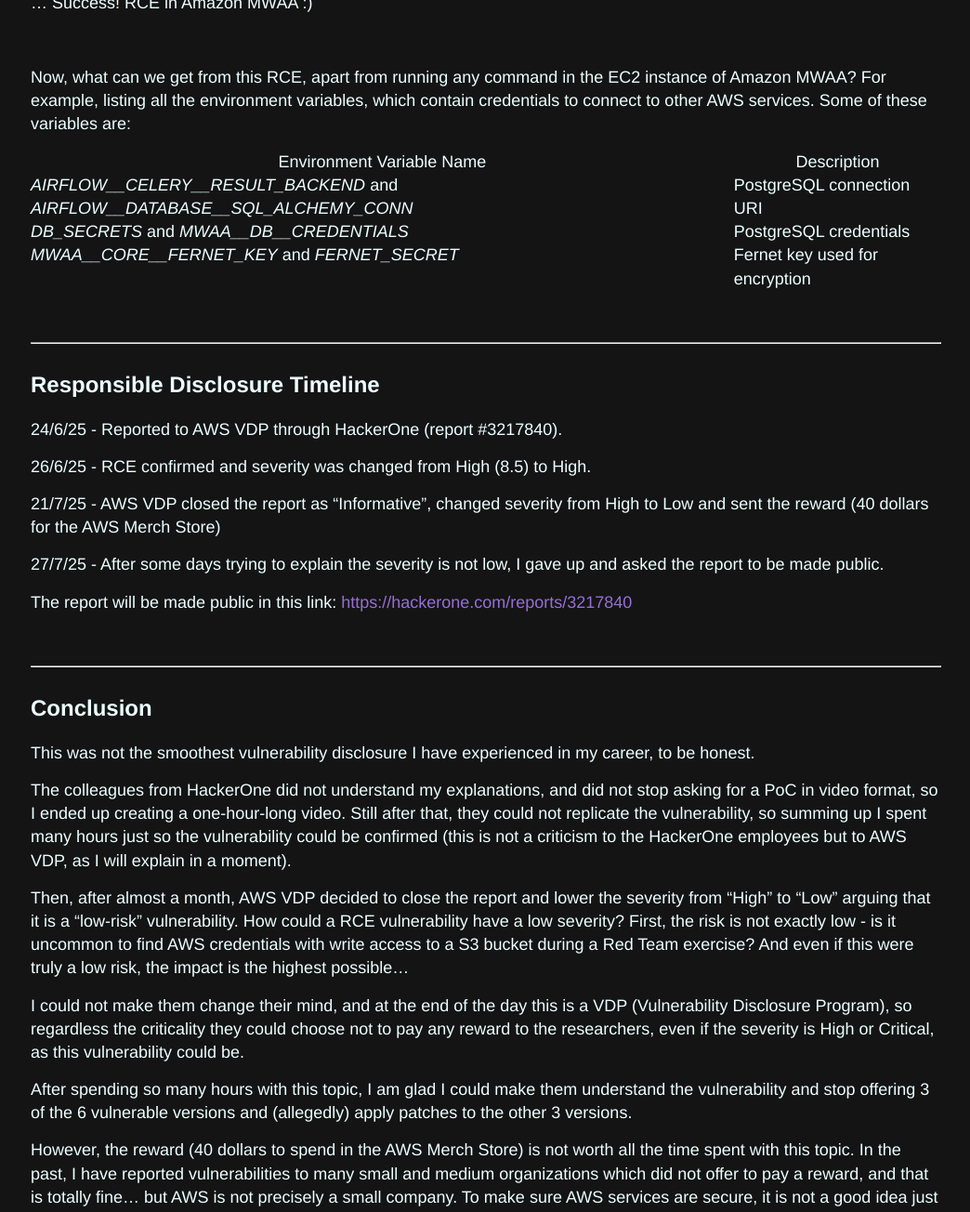
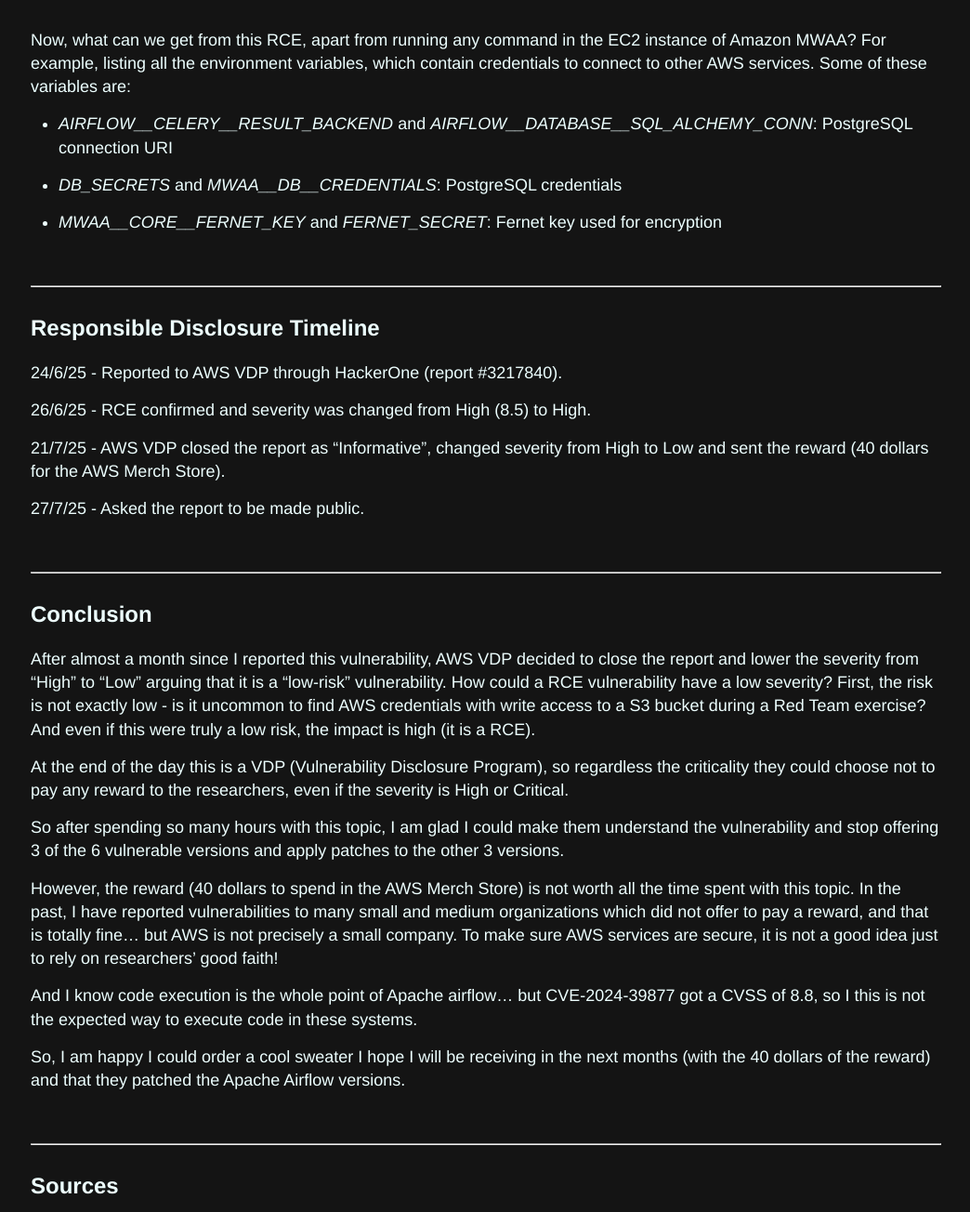
Before and after one commit to ricardojoserf/ricardojoserf.github.io, a Jekyll site: the page built from _posts/2025-7-28-amazonmwaa.md, in a window 1280 px wide and 1400 px high, scrolled down 6745 px, cut to the strip 96-1400 px from the top of the window. Shown: the whole strip at 93% size, without its empty margins (117-1161 px from the left). Built offline with Jekyll 4.4.1, drawn with Linux system fonts in a browser that asks for light colours; some of the changed text lies outside the part shown.

Commit message:
Update 2025-7-28-amazonmwaa.md

```diff
--- a/_posts/2025-7-28-amazonmwaa.md
+++ b/_posts/2025-7-28-amazonmwaa.md
@@ -8,12 +8,9 @@
 
 <!--more-->
 
-
-This is because Amazon has been offering 8 different versions of Apache Airflow, and 6 of them are vulnerable to CVE-2024-39877. After reporting this problem, 3 of the 6 vulnerable versions are not offered anymore and they have (allegedly) applied patches to the other 3 previously vulnerable versions.
+This is because Amazon has been offering 8 different versions of Apache Airflow, and 6 of them are vulnerable to CVE-2024-39877. After reporting this problem, 3 of the 6 vulnerable versions are not offered anymore and they have applied patches to the other 3 previously vulnerable versions.
 
 In this post I will explain how incredibly easy it is to exploit this in AWS, which makes this an even more critical vulnerability in my opinion (despite that, as I will explain later, AWS VDP surprisingly considers this a low-severity vulnerability).
-
-Repository: [https://github.com/ricardojoserf/amazon-mwaa-RCE](https://github.com/ricardojoserf/amazon-mwaa-RCE)
 
 <br>
 
@@ -196,18 +193,15 @@
 
 <br>
 
-
 Now, what can we get from this RCE, apart from running any command in the EC2 instance of Amazon MWAA? For example, listing all the environment variables, which contain credentials to connect to other AWS services. Some of these variables are:
 
-| Environment Variable Name                                               | Description                                    |
-|-------------------------------------------------------------------------|------------------------------------------------|
-| *AIRFLOW__CELERY__RESULT_BACKEND* and *AIRFLOW__DATABASE__SQL_ALCHEMY_CONN* | PostgreSQL connection URI                      |
-| *DB_SECRETS* and *MWAA__DB__CREDENTIALS*                                    | PostgreSQL credentials                         |
-| *MWAA__CORE__FERNET_KEY* and *FERNET_SECRET*                                | Fernet key used for encryption                 |
+- *AIRFLOW__CELERY__RESULT_BACKEND* and *AIRFLOW__DATABASE__SQL_ALCHEMY_CONN*: PostgreSQL connection URI
 
+- *DB_SECRETS* and *MWAA__DB__CREDENTIALS*: PostgreSQL credentials
+
+- *MWAA__CORE__FERNET_KEY* and *FERNET_SECRET*: Fernet key used for encryption
 
 <br>
-
 
 --------------------------
 
@@ -217,12 +211,9 @@
 
 26/6/25 - RCE confirmed and severity was changed from High (8.5) to High.
 
-21/7/25 - AWS VDP closed the report as "Informative", changed severity from High to Low and sent the reward (40 dollars for the AWS Merch Store)
+21/7/25 - AWS VDP closed the report as "Informative", changed severity from High to Low and sent the reward (40 dollars for the AWS Merch Store).
 
-27/7/25 - After some days trying to explain the severity is not low, I gave up and asked the report to be made public.
-
-
-The report will be made public in this link: [https://hackerone.com/reports/3217840](https://hackerone.com/reports/3217840)
+27/7/25 - Asked the report to be made public.
 
 <br>
 
@@ -230,17 +221,17 @@
 
 ## Conclusion
 
-This was not the smoothest vulnerability disclosure I have experienced in my career, to be honest.
+After almost a month since I reported this vulnerability, AWS VDP decided to close the report and lower the severity from "High" to "Low" arguing that it is a "low-risk" vulnerability. How could a RCE vulnerability have a low severity? First, the risk is not exactly low - is it uncommon to find AWS credentials with write access to a S3 bucket during a Red Team exercise? And even if this were truly a low risk, the impact is high (it is a RCE).
 
-The colleagues from HackerOne did not understand my explanations, and did not stop asking for a PoC in video format, so I ended up creating a one-hour-long video. Still after that, they could not replicate the vulnerability, so summing up I spent many hours just so the vulnerability could be confirmed (this is not a criticism to the HackerOne employees but to AWS VDP, as I will explain in a moment).
+At the end of the day this is a VDP (Vulnerability Disclosure Program), so regardless the criticality they could choose not to pay any reward to the researchers, even if the severity is High or Critical.
 
-Then, after almost a month, AWS VDP decided to close the report and lower the severity from "High" to "Low" arguing that it is a "low-risk" vulnerability. How could a RCE vulnerability have a low severity? First, the risk is not exactly low - is it uncommon to find AWS credentials with write access to a S3 bucket during a Red Team exercise? And even if this were truly a low risk, the impact is the highest possible...
-
-I could not make them change their mind, and at the end of the day this is a VDP (Vulnerability Disclosure Program), so regardless the criticality they could choose not to pay any reward to the researchers, even if the severity is High or Critical, as this vulnerability could be.
-
-After spending so many hours with this topic, I am glad I could make them understand the vulnerability and stop offering 3 of the 6 vulnerable versions and (allegedly) apply patches to the other 3 versions.
+So after spending so many hours with this topic, I am glad I could make them understand the vulnerability and stop offering 3 of the 6 vulnerable versions and apply patches to the other 3 versions.
 
 However, the reward (40 dollars to spend in the AWS Merch Store) is not worth all the time spent with this topic. In the past, I have reported vulnerabilities to many small and medium organizations which did not offer to pay a reward, and that is totally fine... but AWS is not precisely a small company. To make sure AWS services are secure, it is not a good idea just to rely on researchers' good faith!
+
+And I know code execution is the whole point of Apache airflow... but CVE-2024-39877 got a CVSS of 8.8, so I this is not the expected way to execute code in these systems.
+
+So, I am happy I could order a cool sweater I hope I will be receiving in the next months (with the 40 dollars of the reward) and that they patched the Apache Airflow versions.
 
 <br>
 
@@ -251,4 +242,5 @@
 - [Securelayer7 blog](https://blog.securelayer7.net/arbitrary-code-execution-in-apache-airflow/): Fantastic explanation of the CVE-2024-39877 vulnerability.
 
 - [HackerOne report](https://hackerone.com/reports/3217840): It will hopefully be public soon.
+
 <br>
```
